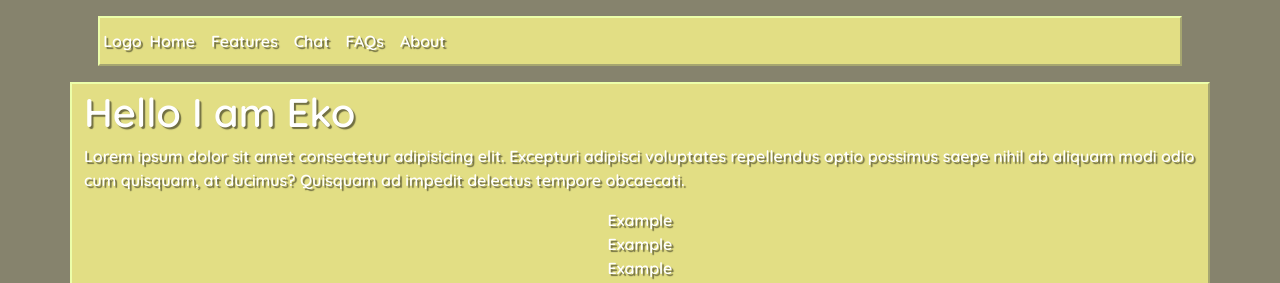
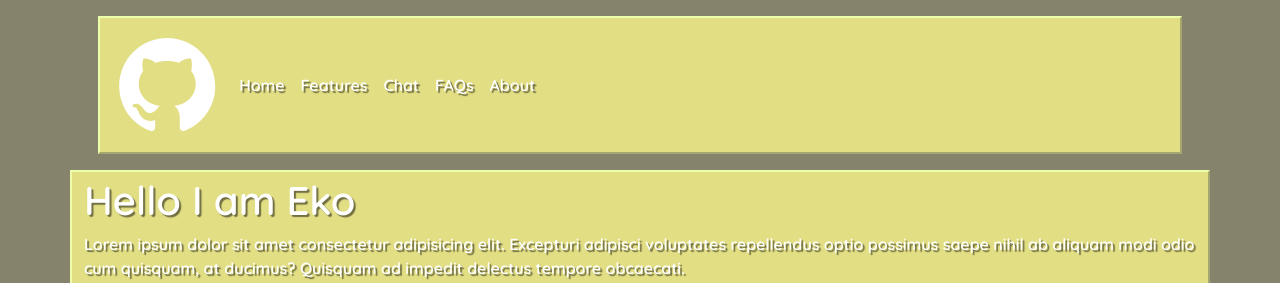
Before and after one commit to zekaekop/Portfolio, a Django app: page / in a window 1280 px wide. Shown: the top 283 px of the page. Run offline with Django 5.2, Linux system fonts and the light colour scheme; some libraries are stand-ins or nearby versions.

Commit message:
Added main icon to the header that links to the github

```diff
--- a/templates/header.html
+++ b/templates/header.html
@@ -4,8 +4,8 @@
 <div class="container">
     <div class="d-flex flex-wrap align-items-center justify-content-center justify-content-lg-start box">
 
-        <a href="/" class="d-flex align-items-center mb-2 mb-lg-0 text-white text-decoration-none">
-            Logo
+        <a href="https://github.com/zekaekop/Portfolio" class="d-flex align-items-center mb-2 mb-lg-0 text-white text-decoration-none">
+            <img src="{% static '/img/brands/GitHub_Invertocat_White_Clearspace.svg'%}" alt="Github Icon">
         </a>
 
         {% include 'navbar.html' %}
```
Also changed, not shown: static/img/brands/GitHub_Invertocat_Black_Clearspace.svg (renamed from static/img/Brands/GitHub_Invertocat_Black_Clearspace.svg), static/img/brands/GitHub_Invertocat_White_Clearspace.svg (renamed from static/img/Brands/GitHub_Invertocat_White_Clearspace.svg).
